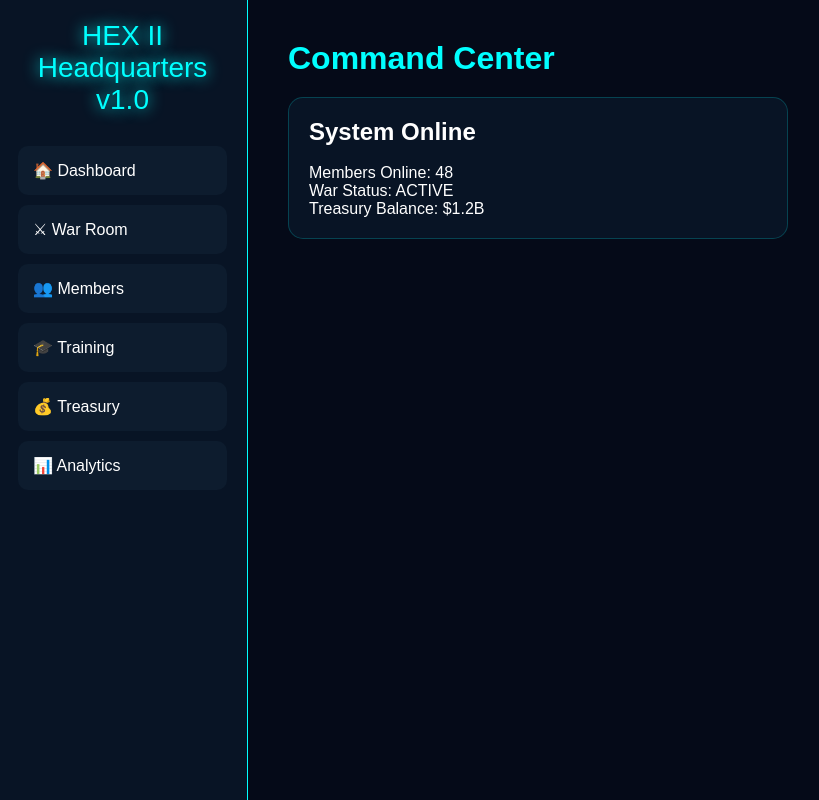
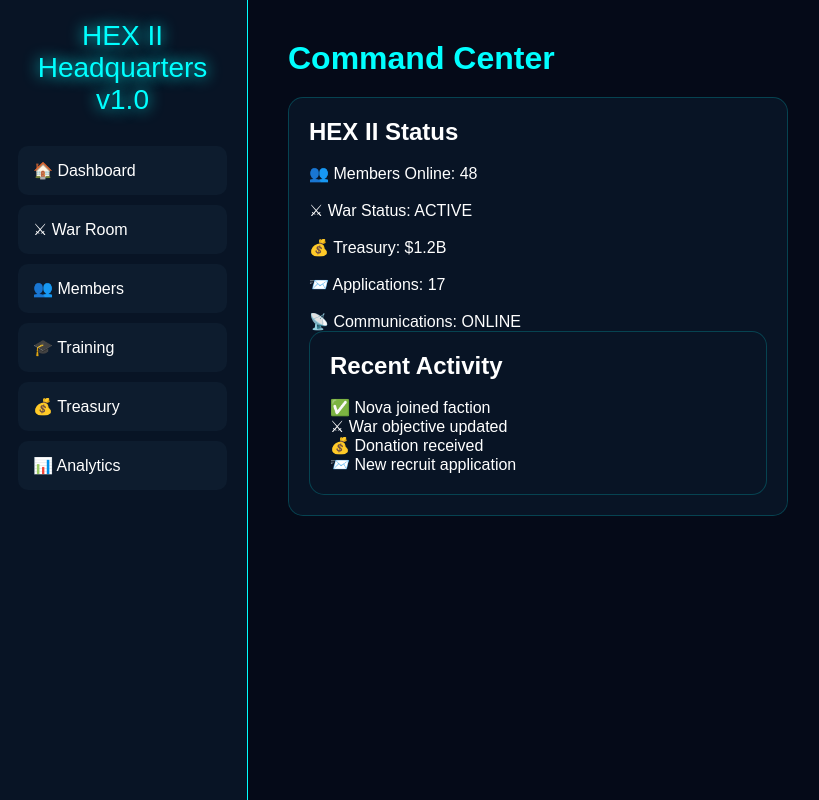
Before and after one commit to Anonymous4242-code/HexII-HQ, a plain HTML site: page index.html in a window 1280 px wide. Shown: the whole page, without its empty margins (2-821 px from the left). Drawn offline with Linux system fonts and the light colour scheme.

Commit message:
Update index.html

```diff
--- a/index.html
+++ b/index.html
@@ -106,12 +106,43 @@
     <div class="card">
         <div id="content">
 
-            <h2>System Online</h2>
-            <br>
-            <p>Members Online: 48</p>
-            <p>War Status: ACTIVE</p>
-            <p>Treasury Balance: $1.2B</p>
+            <h2>HEX II Status</h2>
 
+<br>
+
+<p>👥 Members Online: 48</p>
+
+<br>
+
+<p>⚔ War Status: ACTIVE</p>
+
+<br>
+
+<p>💰 Treasury: $1.2B</p>
+
+<br>
+
+<p>📨 Applications: 17</p>
+
+<br>
+
+<p>📡 Communications: ONLINE</p>
+
+<div class="card">
+
+<h2>Recent Activity</h2>
+
+<br>
+
+<p>✅ Nova joined faction</p>
+
+<p>⚔ War objective updated</p>
+
+<p>💰 Donation received</p>
+
+<p>📨 New recruit application</p>
+
+</div>
         </div>
     </div>
 
```
